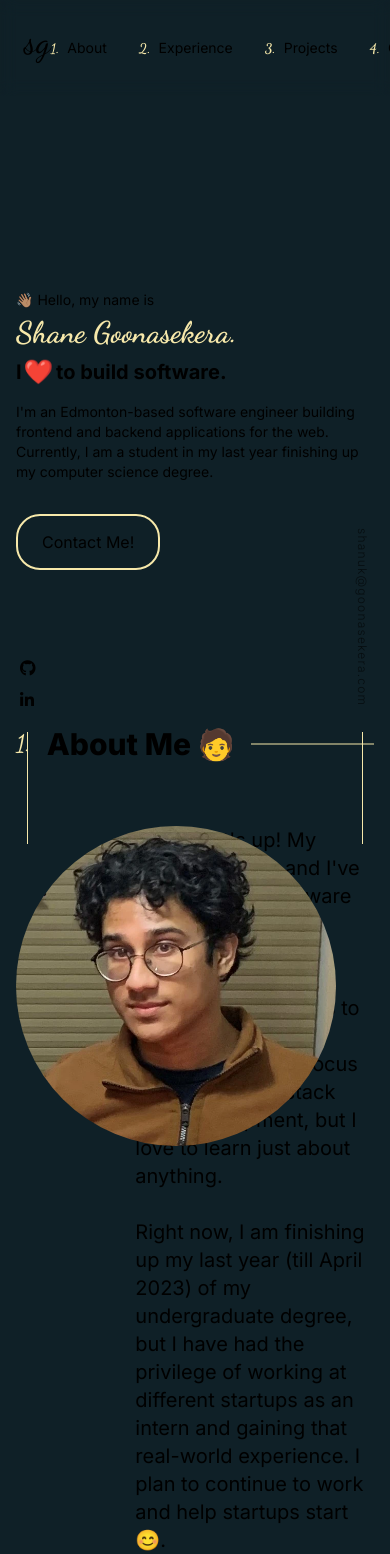
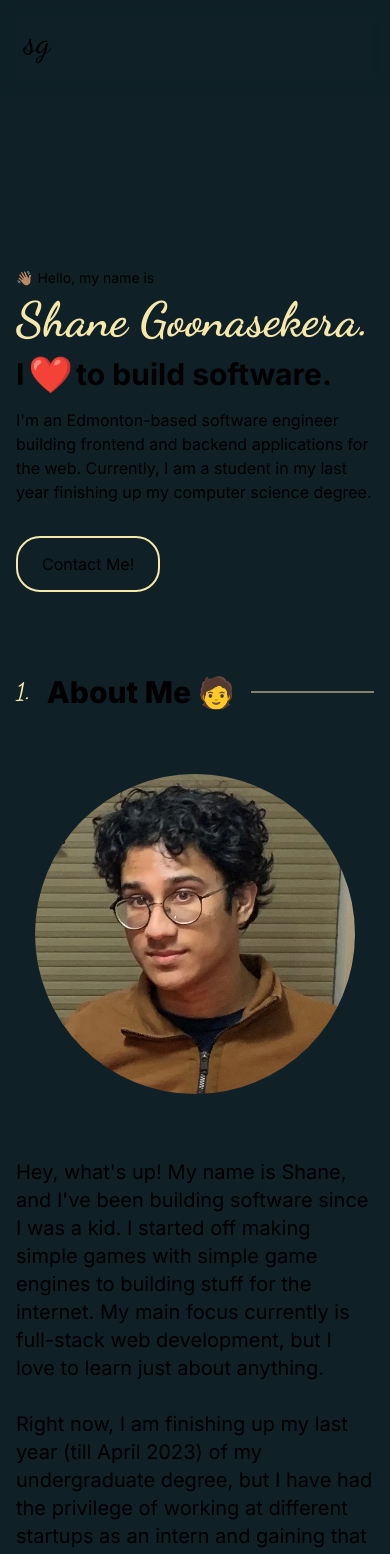
Before and after one commit to shanerrr/portfolio, a Next.js app: page / in a window 390 px wide. Shown: the top 1554 px of the page. Built offline with nearby package versions, Linux system fonts and the light colour scheme.

Commit message:
hero section layouts

```diff
--- a/components/About/About.tsx
+++ b/components/About/About.tsx
@@ -1,4 +1,5 @@
 import Image from 'next/image';
+import profileImg from '~/public/images/profile.webp';
 
 export default function About() {
   return (
@@ -6,20 +7,21 @@ export default function About() {
       <h2 className="mb-16 flex items-center whitespace-nowrap text-3xl font-extrabold before:mr-4 before:font-handwriting before:text-2xl before:font-semibold before:text-yellow before:content-['1.'] after:ml-4 after:w-full after:border after:border-yellow/50">
         About Me 🧑
       </h2>
-      <div className="grid grid-cols-3">
-        <div className="relative mx-auto h-80 w-80 rounded-full">
+      <div className="grid grid-cols-3 gap-16 xl:gap-16">
+        <div className="relative col-span-3 mx-auto h-80 w-80 rounded-full lg:col-span-1">
           <Image
             className="rounded-full object-cover object-top"
             alt="Profile Picture"
             fill={true}
-            src="/images/profile.webp"
+            src={profileImg}
+            placeholder="blur"
             quality={100}
             sizes="(max-width: 768px) 100vw,
               (max-width: 1200px) 50vw,
-              33vw"
+              100vw"
           />
         </div>
-        <div className="col-span-2">
+        <div className="col-span-3 lg:col-span-2">
           <p className="text-xl">
             Hey, what&apos;s up! My name is Shane, and I&apos;ve been building
             software since I was a kid. I started off making simple games with
@@ -39,7 +41,7 @@ export default function About() {
             <h2 className="col-span-3 text-xl">
               Here are a few technologies I&apos;ve been working with recently:
             </h2>
-            <ul className="text-md col-span-2 mt-5 grid grid-cols-2 [&>li]:mb-4 [&>li]:before:mr-2 [&>li]:before:text-yellow [&>li]:before:content-['▹']">
+            <ul className="text-md col-span-3 mt-5 grid grid-cols-2 xl:col-span-2 [&>li]:mb-4 [&>li]:before:mr-2 [&>li]:before:text-yellow [&>li]:before:content-['▹']">
               <li>TypeScript/JavaScript</li>
               <li>React</li>
               <li>Node.js</li>
--- a/components/Hero/Hero.tsx
+++ b/components/Hero/Hero.tsx
@@ -4,10 +4,10 @@ export default function Hero() {
   return (
     <section className="relative flex h-screen flex-col justify-center">
       <span className="text-sm sm:text-base">👋🏽 Hello, my name is</span>
-      <h1 className="my-1 font-handwriting text-3xl font-extrabold text-yellow sm:my-3 sm:text-6xl md:text-7xl lg:text-8xl">
+      <h1 className="my-2 font-handwriting text-5xl font-extrabold text-yellow sm:my-3 sm:text-6xl md:text-7xl lg:text-8xl">
         Shane Goonasekera.
       </h1>
-      <h2 className="my-1 text-xl font-bold sm:my-3 sm:text-5xl md:text-6xl lg:text-7xl">
+      <h2 className="my-1 text-3xl font-bold sm:my-3 sm:text-5xl md:text-6xl lg:text-7xl">
         I{' '}
         <motion.span
           className="inline-block"
@@ -22,7 +22,7 @@ export default function Hero() {
         </motion.span>{' '}
         to build software.
       </h2>
-      <p className="mt-3 text-sm sm:text-lg md:text-xl w-full xl:w-1/2">
+      <p className="mt-3 w-full text-base sm:text-lg md:text-xl xl:w-1/2">
         I&apos;m an Edmonton-based software engineer building frontend and
         backend applications for the web. Currently, I am a student in my last
         year finishing up my computer science degree.
@@ -30,7 +30,7 @@ export default function Hero() {
       <div className="mt-12">
         <a
           href="#contact"
-          className="rounded-3xl border-2 border-yellow bg-transparent px-6 py-4 transition-colors duration-150 hover:bg-yellow/5 sm:text-lg md:text-xl"
+          className="rounded-3xl border-2 border-yellow bg-transparent px-6 py-4 text-base transition-colors duration-150 hover:bg-yellow/5 sm:text-lg md:text-xl"
         >
           Contact Me!
         </a>
--- a/components/Navbar/Navbar.tsx
+++ b/components/Navbar/Navbar.tsx
@@ -1,6 +1,9 @@
+import { useState } from 'react';
 import Link from 'next/link';
 
 export default function Navbar() {
+  const [isOpen, setOpen] = useState(false);
+
   return (
     <nav className="fixed z-40 flex h-24 w-full items-center px-6 backdrop-blur md:px-10 lg:px-12">
       <div className="flex w-full justify-between">
@@ -8,7 +11,7 @@ export default function Navbar() {
           sg
         </span>
         <div className="flex gap-8">
-          <ul className="flex items-center gap-8 text-sm">
+          <ul className="hidden items-center gap-8 text-sm sm:flex">
             <li>
               <a
                 className="transition-all duration-150 before:mr-2 before:font-handwriting before:font-bold before:text-yellow before:content-['1.'] hover:text-lg hover:font-bold"
@@ -43,7 +46,7 @@ export default function Navbar() {
             </li>
           </ul>
 
-          <div className="flex justify-center">
+          <div className="hidden justify-center sm:flex">
             <Link
               target="_blank"
               rel="noreferrer"
--- a/components/SideEmail/SideEmail.tsx
+++ b/components/SideEmail/SideEmail.tsx
@@ -1,6 +1,6 @@
 export default function SideEmail() {
   return (
-    <div className="fixed bottom-0 right-5 left-auto font-light after:mx-auto after:mt-5 after:block after:h-28 after:w-[1px] after:bg-yellow">
+    <div className="fixed bottom-0 right-5 left-auto hidden font-light after:mx-auto after:mt-5 after:block after:h-28 after:w-[1px] after:bg-yellow md:block">
       <a
         className="text-xs tracking-widest opacity-60 transition-colors duration-150 hover:text-yellow"
         style={{ writingMode: 'vertical-rl', WebkitWritingMode: 'vertical-rl' }}
--- a/components/SideLinks/SideLinks.tsx
+++ b/components/SideLinks/SideLinks.tsx
@@ -3,8 +3,8 @@ import socials from '~/data/socials.json';
 
 export default function SideLinks() {
   return (
-    <div className="fixed bottom-0 left-5">
-      <ul className="grid grid-cols-1 gap-2 sm:gap-3 text-base sm:text-xl">
+    <div className="fixed bottom-0 left-5 hidden md:block">
+      <ul className="grid grid-cols-1 gap-2 text-xl sm:gap-3">
         {socials.data.map((social, idx) => (
           <li
             className={clsx({
--- a/package.json
+++ b/package.json
@@ -16,7 +16,7 @@
     "clsx": "^1.2.1",
     "eslint": "8.28.0",
     "eslint-config-next": "13.0.5",
-    "framer-motion": "^7.6.12",
+    "framer-motion": "^7.6.15",
     "next": "13.0.5",
     "react": "18.2.0",
     "react-dom": "18.2.0",
```
Also changed, not shown: 1 other file (tests, documents, lock files or other folders).
